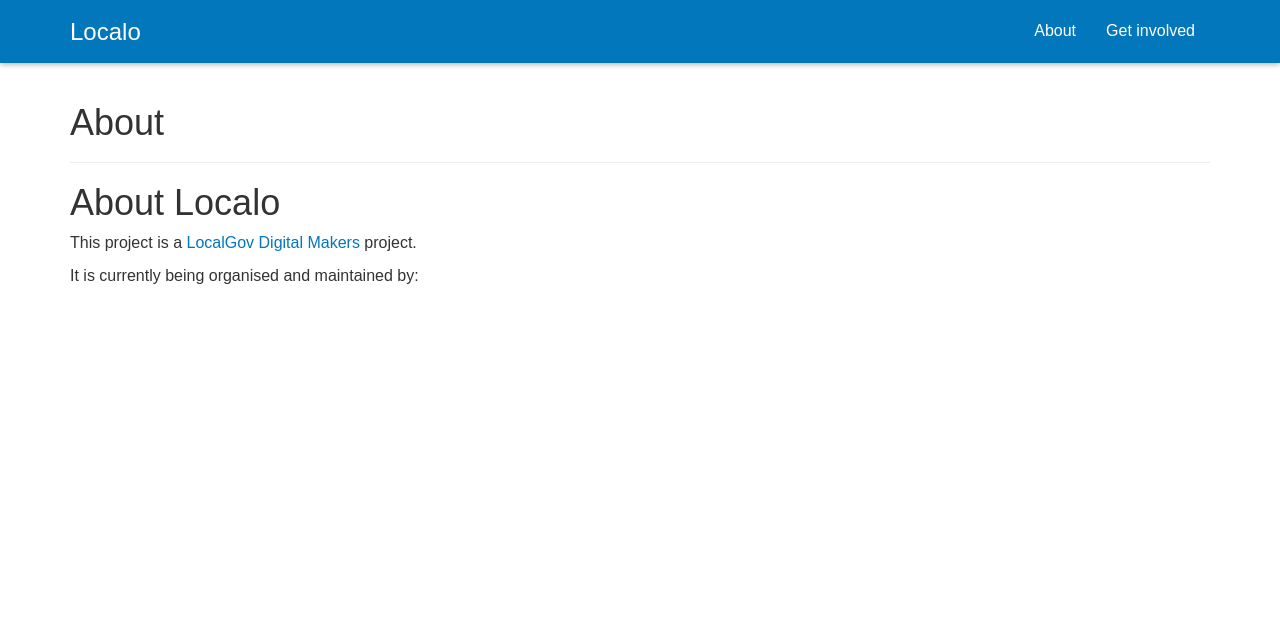
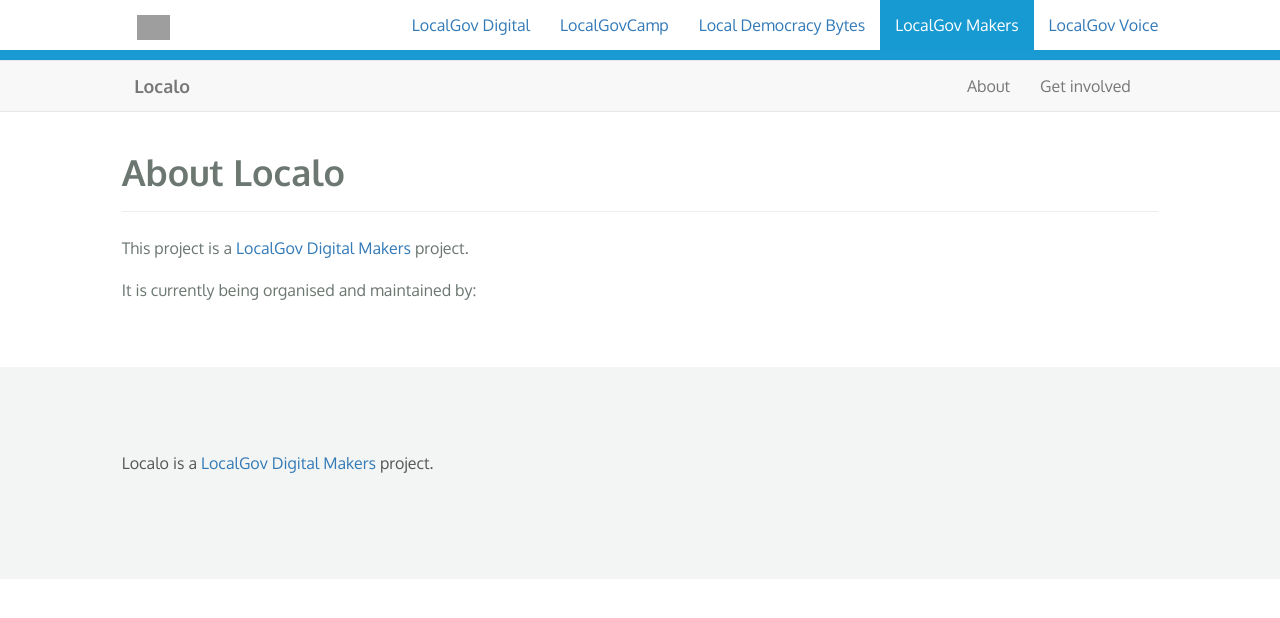
Before and after one commit to LocalGovDigital/localo, a Jekyll site: the page built from about.md, in a window 1280 px wide. Shown: the top 618 px of the page. Built offline with Jekyll 4.4.1, drawn with Linux system fonts in a browser that asks for light colours; nearby versions of some CDN libraries; some web fonts are replaced; a script that is not in the unit is left out; grey boxes are pictures that could not be loaded.

Commit message:
Update style

```diff
--- a/_layouts/default.html
+++ b/_layouts/default.html
@@ -7,41 +7,60 @@
   <title>{% if page.title and page.title != 'Localo' %}{{ page.title }} — {% endif %} Localo: Data standards for local government</title>
   <meta name="description" content="A data specification for local government data">
   <base href="{{ site.baseurl }}/">
-  <link rel="stylesheet" href="//maxcdn.bootstrapcdn.com/bootstrap/3.2.0/css/bootstrap.min.css">
-  <link href="//fonts.googleapis.com/css?family=Droid+Sans:400,700" rel="stylesheet">
+  <link rel="stylesheet" href="//maxcdn.bootstrapcdn.com/bootstrap/3.3.0/css/bootstrap.min.css">
+  <link href="//fonts.googleapis.com/css?family=Oxygen:400,700,300" rel="stylesheet">
   <link rel="stylesheet" href="css/highlight.github.css">
   <link rel="stylesheet" href="css/github.css">
   <link rel="stylesheet" href="css/style.css">
   <script src="js/modernizr.min.js"></script>
 </head>
-<body class="{{ page.id }}-page">
+<body class="makers {{ page.id }}-page">
     <a class="sr-only sr-only-focusable" href="#content">Skip to main content</a>
 
-    <header role="banner" class="navbar navbar-lgdm">
-        <div class="container">
+    <nav class="navbar-head" role="navigation">
+        <div class="container-fluid">
+            <div class="row">
+                <div class="col-md-10 col-md-offset-1">
+                    <a class="navbar-brand" href="http://localgovdigital.info"><img src="http://localgovdigital.info/media/1005/lgd_logo.png" alt="LocalGov Digital Logo" height="25"></a>
+                    <ul class="nav navbar-nav navbar-right hidden-sm hidden-xs" role="tablist">
+                        <li role="presentation"><a href="http://localgovdigital.info/" class="localgovdigital">LocalGov Digital</a></li>
+                        <li role="presentation"><a href="http://localgovdigital.info/localgovcamp/" class="localgovcamp">LocalGovCamp</a></li>
+                        <li role="presentation"><a href="http://localgovdigital.info/local-democracy-bytes/" class="ldbytes">Local Democracy Bytes</a></li>
+                        <li role="presentation" class="active"><a href="http://localgovdigital.info/localgov-digital-makers/" class="makers">LocalGov Makers</a></li>
+                        <li role="presentation"><a href="http://localgovdigital.info/localgov-digital-voice/" class="lgvoice">LocalGov Voice</a></li>
+                    </ul>
+                </div>
+            </div>
+        </div>
+    </nav>
+
+    <nav class="navbar navbar-app navbar-default" role="navigation">
+        <div class="container-fluid">
+            <div class="col-md-10 col-md-offset-1">
                 <div class="navbar-header">
-                <button type="button" class="navbar-toggle" data-toggle="collapse" data-target=".navbar-collapse">
+                    <button type="button" class="navbar-toggle collapsed" data-toggle="collapse" data-target="#bs-example-navbar-collapse-1">
                         <span class="sr-only">Toggle navigation</span>
                         <span class="icon-bar"></span>
                         <span class="icon-bar"></span>
                         <span class="icon-bar"></span>
                     </button>
-                <a href="{{ site.baseurl }}/" title="Go to the Localo homepage" class="navbar-brand">
-                    Localo
-                </a>
+                    <a class="navbar-brand" href="{{ site.baseurl }}/">Localo</a>
                 </div>
-            <div class="collapse navbar-collapse">
+
+                <div class="collapse navbar-collapse" id="bs-example-navbar-collapse-1">
+
                     <ul class="nav navbar-nav navbar-right">
                         <li><a href="about.html">About</a></li>
                         <li><a href="get-involved.html">Get involved</a></li>
                     </ul>
                 </div>
             </div>
-    </header>
+        </div>
+    </nav>
 
-    <div class="container">
+    <div class="container-fluid">
         <div class="row">
-            <div class="col-xs-12">
+            <div class="col-md-10 col-md-offset-1">
                 {% if page.category %}
                 <div>
                     <ol role="breadcrumbs" class="breadcrumb">
@@ -70,8 +89,18 @@
         </div>
     </div>
 
+    <footer>
+        <div class="container-fluid">
+            <div class="row">
+                <div class="col-md-10 col-md-offset-1">
+                    <p>Localo is a <a href="http://localgovdigital.info/localgov-digital-makers">LocalGov Digital Makers</a> project.</p>
+                </div>
+            </div>
+        </div>
+    </footer>
+
     <script src="//code.jquery.com/jquery-2.1.1.min.js"></script>
-    <script src="//netdna.bootstrapcdn.com/bootstrap/3.2.0/js/bootstrap.min.js"></script>
+    <script src="//netdna.bootstrapcdn.com/bootstrap/3.3.0/js/bootstrap.min.js"></script>
     <script src="js/highlight.pack.js"></script>
     <script src="js/scripts.js"></script>
 </body>
--- a/about.md
+++ b/about.md
@@ -1,7 +1,6 @@
 ---
-title: About
+title: About Localo
 ---
-# About Localo
 
 This project is a [LocalGov Digital Makers](www.localgovdigital.info/localgov-digital-makers/) project.
 
--- a/css/style.css
+++ b/css/style.css
@@ -8,14 +8,6 @@ cite {
 
 ol p {
   margin: 0;
-}
-
-footer {
-  text-align: center;
-}
-
-.navbar {
-  margin-top: 1em;
 }
 
 .nav-tabs {
@@ -247,73 +239,77 @@ blockquote p {
 }
 
 
+body {
+    font-family: Oxygen, sans-serif;
+    font-size: 16px;
+    font-weight: 400;
+    color: #6b7770;
+}
+p, li {
+    line-height: 2em; }
+.navbar-app { border-radius: 0; border-left: 0; border-right: 0; }
 
-body
-        {
-          font-size: 16px;
-            font-family: Arial, Droid Sans, sans-serif;
-        }
-        .navbar-lgdm {
-            border: 0;
-            border-radius: 0;
-            box-shadow: 0 2px 5px rgba(0, 0, 0, .26);
-            background-color: #0277bb;
-            margin-top: 0;
-        }
-.navbar-lgdm .navbar-toggle .icon-bar
+.navbar-brand { font-weight: 700; }
+
+.makers .navbar-head {
+  border-bottom: 10px solid #199ad2;
+}
+
+.navbar-head .nav > li > a:hover,
+.navbar-head .nav > li > a:focus,
+.navbar-head .nav > li.active > a
 {
-  background-color: #fff;
+    color: #fff;
 }
-.navbar-lgdm .navbar-toggle
+
+.navbar-head .nav > li > a.localgovdigital:hover,
+.navbar-head .nav > li > a.localgovdigital:focus,
+.localgovdigital .navbar-head .nav > li.active
 {
-  margin-top: 13px;
+    background: #6b7770;
 }
-        .navbar-brand {
-            color: #fff;
-            font-size: 24px;
-            line-height: inherit;
-            margin-bottom: -1px;
-            height: auto;
-        }
 
-            .navbar-brand:hover {
-                color: #fff;
-                text-decoration: underline;
-            }
+.navbar-head .nav > li > a.localgovcamp:hover,
+.navbar-head .nav > li > a.localgovcamp:focus,
+.localgovcamp .navbar-head .nav > li.active
+{
+  background: #34ab49;
+}
 
-        a {
-            color: #0277bb;
-        }
+.navbar-head .nav > li > a.makers:hover,
+.navbar-head .nav > li > a.makers:focus,
+.makers .navbar-head .nav > li.active
+{
+  background: #1799d1;
+}
 
-            a:hover {
-                color: #01476f;
-            }
-            .navbar-nav>li>a
-            {
-                color: #fff;
-            }
-            .navbar-lgdm .open > a,
-            .navbar-lgdm .open > a:hover,
-            .navbar-lgdm .open > a:focus,
-            .navbar-nav > li > a:hover
-            {
-                background-color: inherit;
-                text-decoration: underline;
-            }
-            .navbar-lgdm .navbar-nav
-            {
-                margin-top: 6px;
-            }
+.navbar-head .nav > li > a.ldbytes:hover,
+.navbar-head .nav > li > a.ldbytes:focus
+{
+  background: #d42128;
+}
+
+.navbar-head .nav > li > a.lgvoice:hover,
+.navbar-head .nav > li > a.lgvoice:focus
+{
+  background: #6b4a9e;
+}
+
+footer {
+  padding-top: 80px;
+  padding-bottom: 90px;
+  color: #555;
+  background: #f2f5f3;
+  margin-top: 50px;
+}
+
+h1, h2, h3, h4, h5, h6 {
+    font-weight: 700;
+}
+
+
         .page-header {
             margin-top: 0;
-        }
-
-        footer {
-            background: #eee;
-            margin-top: 5em;
-            padding-top: 2em;
-            padding-bottom: 4em;
-            margin-bottom: 1em;
         }
 
 		.label-pre-alpha
```
Lines whose indentation alone changed are shown as unchanged.
